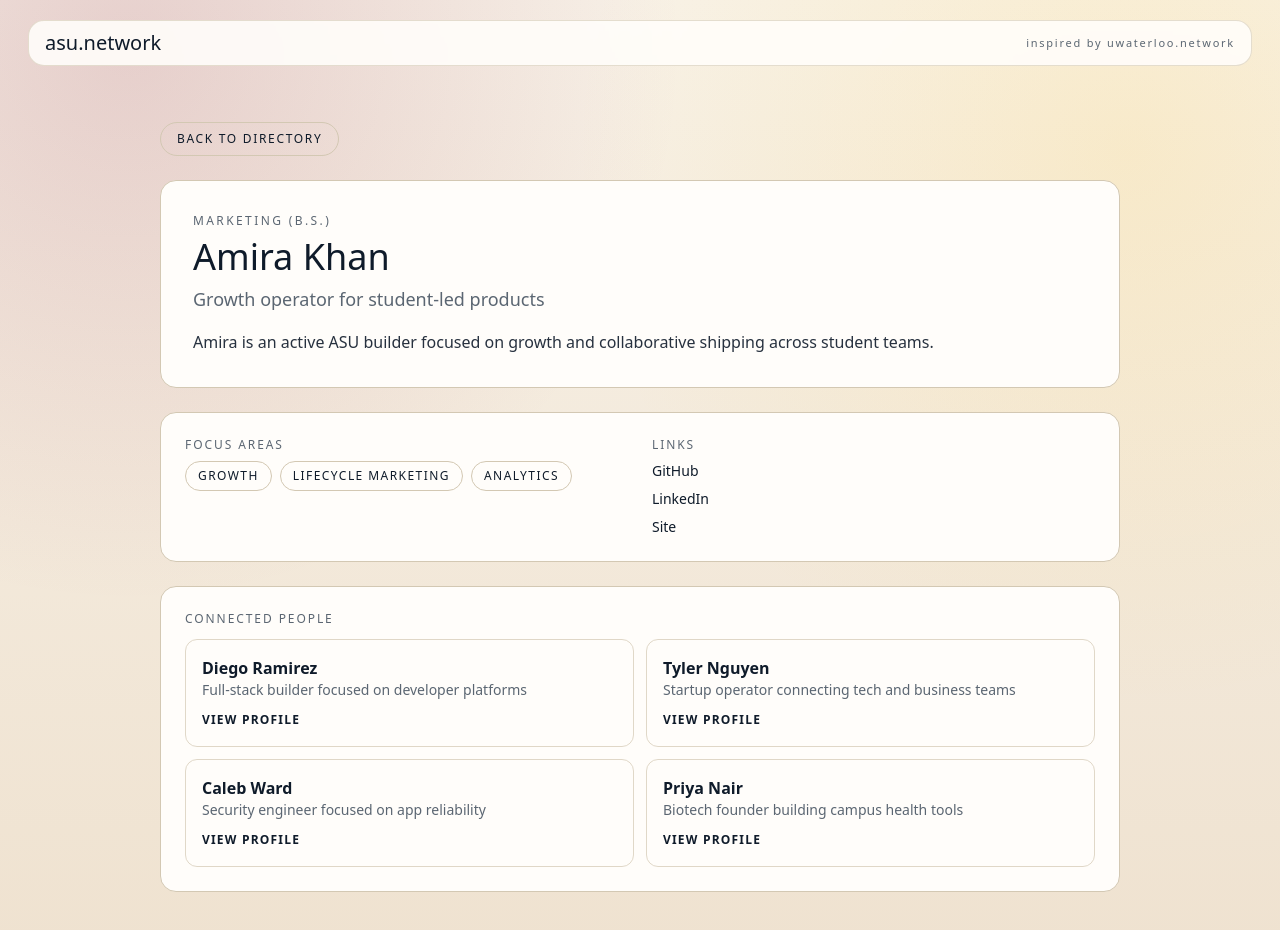
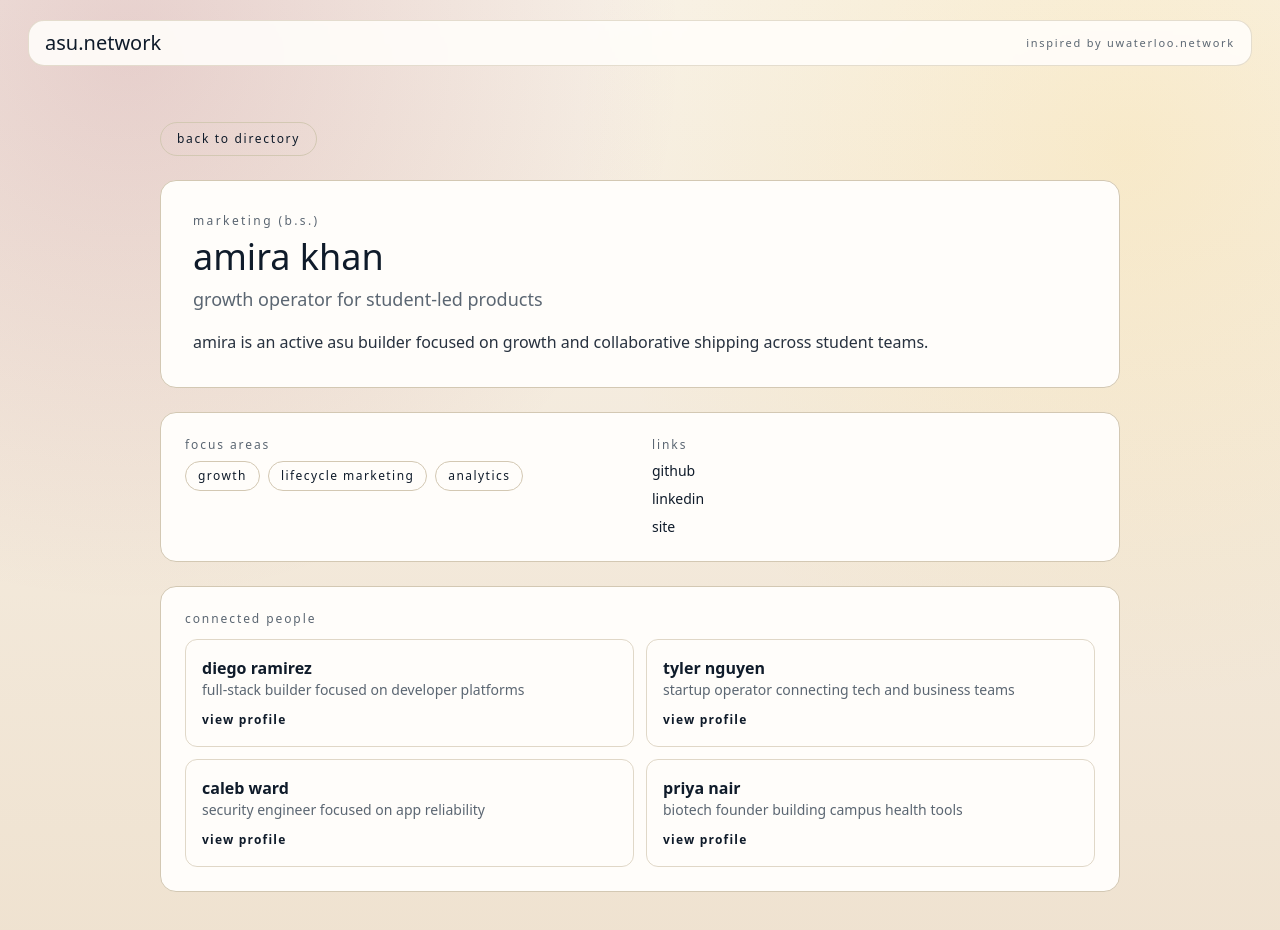
Before and after one commit to LuaanNguyen/asu-network, a Next.js app: page /people/amira-khan in a window 1280 px wide. Shown: the top 930 px of the page. Built offline with nearby package versions, Linux system fonts and the light colour scheme.

Commit message:
style: enforce lowercase ui and show bare site urls

```diff
--- a/src/app/graph/page.tsx
+++ b/src/app/graph/page.tsx
@@ -18,7 +18,7 @@ export default function GraphPage() {
   return (
     <main className="mx-auto w-full max-w-6xl px-6 py-14 sm:px-8">
       <header className="mb-8 space-y-4">
-        <p className="font-mono text-xs uppercase tracking-[0.2em] text-muted">Connections</p>
+        <p className="font-mono text-xs lowercase tracking-[0.2em] text-muted">Connections</p>
         <h1 className="font-display text-4xl leading-tight text-foreground sm:text-5xl">
           Relationship Graph Prototype
         </h1>
--- a/src/app/join/page.tsx
+++ b/src/app/join/page.tsx
@@ -4,7 +4,7 @@ export default function JoinPage() {
   return (
     <main className="mx-auto w-full max-w-4xl px-6 py-14 sm:px-8">
       <header className="mb-8 space-y-4">
-        <p className="font-mono text-xs uppercase tracking-[0.2em] text-muted">Join asu.network</p>
+        <p className="font-mono text-xs lowercase tracking-[0.2em] text-muted">Join asu.network</p>
         <h1 className="font-display text-4xl leading-tight text-foreground sm:text-5xl">
           Submit Your Profile
         </h1>
--- a/src/app/layout.tsx
+++ b/src/app/layout.tsx
@@ -32,7 +32,7 @@ export default function RootLayout({
 }>) {
   return (
     <html lang="en">
-      <body className={`${sora.variable} ${plexSans.variable} ${plexMono.variable} antialiased`}>
+      <body className={`${sora.variable} ${plexSans.variable} ${plexMono.variable} lowercase antialiased`}>
         <div className="mx-auto flex min-h-screen w-full max-w-[1800px] flex-col">
           <header className="sticky top-0 z-10 px-5 pt-5 sm:px-7">
             <nav className="shell flex items-center justify-between rounded-2xl border border-line/60 px-4 py-3">
--- a/src/app/people/[slug]/page.tsx
+++ b/src/app/people/[slug]/page.tsx
@@ -21,13 +21,13 @@ export default async function ProfilePage({ params }: ProfilePageProps) {
     <main className="mx-auto w-full max-w-5xl px-6 py-14 sm:px-8">
       <Link
         href="/people"
-        className="mb-6 inline-flex rounded-full border border-line px-4 py-2 text-xs uppercase tracking-[0.14em] text-muted transition hover:bg-surface"
+        className="mb-6 inline-flex rounded-full border border-line px-4 py-2 text-xs lowercase tracking-[0.14em] text-muted transition hover:bg-surface"
       >
         Back to directory
       </Link>
 
       <section className="mb-6 rounded-2xl border border-line bg-surface p-6 sm:p-8">
-        <p className="mb-2 font-mono text-xs uppercase tracking-[0.2em] text-muted">{person.program}</p>
+        <p className="mb-2 font-mono text-xs lowercase tracking-[0.2em] text-muted">{person.program}</p>
         <h1 className="mb-2 font-display text-4xl text-foreground">{person.fullName}</h1>
         <p className="mb-4 text-lg text-muted">{person.headline}</p>
         <p className="text-base leading-relaxed text-foreground/90">{person.bio}</p>
@@ -35,12 +35,12 @@ export default async function ProfilePage({ params }: ProfilePageProps) {
 
       <section className="mb-6 grid gap-6 rounded-2xl border border-line bg-surface p-6 sm:grid-cols-2">
         <div>
-          <p className="mb-2 font-mono text-xs uppercase tracking-[0.16em] text-muted">Focus Areas</p>
+          <p className="mb-2 font-mono text-xs lowercase tracking-[0.16em] text-muted">Focus Areas</p>
           <ul className="flex flex-wrap gap-2">
             {person.focusAreas.map((focus) => (
               <li
                 key={focus}
-                className="rounded-full border border-line px-3 py-1.5 font-mono text-xs uppercase tracking-[0.12em]"
+                className="rounded-full border border-line px-3 py-1.5 font-mono text-xs lowercase tracking-[0.12em]"
               >
                 {focus}
               </li>
@@ -48,7 +48,7 @@ export default async function ProfilePage({ params }: ProfilePageProps) {
           </ul>
         </div>
         <div>
-          <p className="mb-2 font-mono text-xs uppercase tracking-[0.16em] text-muted">Links</p>
+          <p className="mb-2 font-mono text-xs lowercase tracking-[0.16em] text-muted">Links</p>
           <ul className="space-y-2 text-sm">
             {person.links.map((link) => (
               <li key={link.href}>
@@ -62,7 +62,7 @@ export default async function ProfilePage({ params }: ProfilePageProps) {
       </section>
 
       <section className="rounded-2xl border border-line bg-surface p-6">
-        <p className="mb-3 font-mono text-xs uppercase tracking-[0.16em] text-muted">Connected People</p>
+        <p className="mb-3 font-mono text-xs lowercase tracking-[0.16em] text-muted">Connected People</p>
         <ul className="grid gap-3 sm:grid-cols-2">
           {connected.map((entry) => (
             <li key={entry.id} className="rounded-xl border border-line/70 p-4">
@@ -70,7 +70,7 @@ export default async function ProfilePage({ params }: ProfilePageProps) {
               <p className="text-sm text-muted">{entry.headline}</p>
               <Link
                 href={`/people/${entry.slug}`}
-                className="mt-3 inline-flex text-xs font-semibold uppercase tracking-[0.1em] text-accent-ink"
+                className="mt-3 inline-flex text-xs font-semibold lowercase tracking-[0.1em] text-accent-ink"
               >
                 View Profile
               </Link>
--- a/src/app/people/page.tsx
+++ b/src/app/people/page.tsx
@@ -5,7 +5,7 @@ export default function PeoplePage() {
   return (
     <main className="mx-auto w-full max-w-6xl px-6 py-14 sm:px-8">
       <header className="mb-8 space-y-4">
-        <p className="font-mono text-xs uppercase tracking-[0.2em] text-muted">Directory</p>
+        <p className="font-mono text-xs lowercase tracking-[0.2em] text-muted">Directory</p>
         <h1 className="font-display text-4xl leading-tight text-foreground sm:text-5xl">
           Discover High-Signal People Across ASU
         </h1>
--- a/src/features/directory/directory.tsx
+++ b/src/features/directory/directory.tsx
@@ -73,7 +73,7 @@ function DirectoryFilters({
 }: DirectoryFiltersProps) {
   return (
     <div className="grid gap-4 sm:grid-cols-[2fr_1fr]">
-      <label className="flex flex-col gap-2 font-mono text-xs uppercase tracking-[0.2em] text-muted">
+      <label className="flex flex-col gap-2 font-mono text-xs lowercase tracking-[0.2em] text-muted">
         Search by name, skill, or headline
         <input
           className="h-11 rounded-xl border border-line/80 bg-white px-4 font-sans text-sm tracking-normal text-foreground outline-none ring-accent transition focus:ring-2"
@@ -82,7 +82,7 @@ function DirectoryFilters({
           onChange={(event) => onQueryChange(event.currentTarget.value)}
         />
       </label>
-      <label className="flex flex-col gap-2 font-mono text-xs uppercase tracking-[0.2em] text-muted">
+      <label className="flex flex-col gap-2 font-mono text-xs lowercase tracking-[0.2em] text-muted">
         Program
         <select
           className="h-11 rounded-xl border border-line/80 bg-white px-3 font-sans text-sm tracking-normal text-foreground outline-none ring-accent transition focus:ring-2"
@@ -127,7 +127,7 @@ function DirectoryResults({ people }: { people: Person[] }) {
             {person.focusAreas.map((focus) => (
               <li
                 key={`${person.id}-${focus}`}
-                className="rounded-full border border-line px-2.5 py-1 font-mono text-[11px] uppercase tracking-[0.12em] text-muted"
+                className="rounded-full border border-line px-2.5 py-1 font-mono text-[11px] lowercase tracking-[0.12em] text-muted"
               >
                 {focus}
               </li>
--- a/src/features/graph/graph-preview.tsx
+++ b/src/features/graph/graph-preview.tsx
@@ -91,12 +91,12 @@ export function GraphPreview({ people }: GraphPreviewProps) {
       </div>
 
       <aside className="rounded-2xl border border-line/80 bg-surface p-5">
-        <p className="mb-2 font-mono text-xs uppercase tracking-[0.2em] text-muted">Selected</p>
+        <p className="mb-2 font-mono text-xs lowercase tracking-[0.2em] text-muted">Selected</p>
         {selected ? (
           <div>
             <h3 className="mb-1 font-display text-xl">{selected.fullName}</h3>
             <p className="mb-3 text-sm text-muted">{selected.headline}</p>
-            <p className="mb-2 text-xs uppercase tracking-[0.16em] text-muted">Connections</p>
+            <p className="mb-2 text-xs lowercase tracking-[0.16em] text-muted">Connections</p>
             <ul className="space-y-2 text-sm">
               {selected.connectedTo.map((id) => {
                 const person = people.find((entry) => entry.id === id);
--- a/src/features/join/join-form.tsx
+++ b/src/features/join/join-form.tsx
@@ -118,7 +118,7 @@ export function JoinForm() {
       />
 
       <label className="flex flex-col gap-2">
-        <span className="font-mono text-xs uppercase tracking-[0.16em] text-muted">Bio</span>
+        <span className="font-mono text-xs lowercase tracking-[0.16em] text-muted">Bio</span>
         <textarea
           className="min-h-28 rounded-xl border border-line/80 bg-white px-4 py-3 text-sm outline-none ring-accent transition focus:ring-2"
           value={values.bio}
@@ -194,7 +194,7 @@ type FieldProps = {
 function Field({ id, label, value, onChange, required, type = "text" }: FieldProps) {
   return (
     <label htmlFor={id} className="flex flex-col gap-2">
-      <span className="font-mono text-xs uppercase tracking-[0.16em] text-muted">{label}</span>
+      <span className="font-mono text-xs lowercase tracking-[0.16em] text-muted">{label}</span>
       <input
         id={id}
         type={type}
```
Also changed, not shown: src/features/network/network-workspace.jsx (+8 -4 lines).
